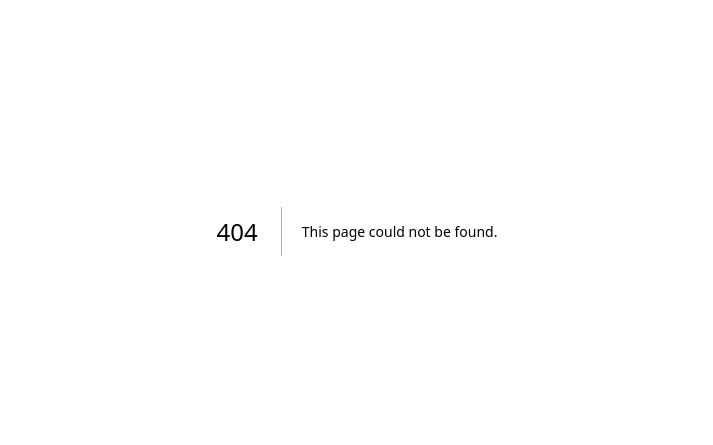
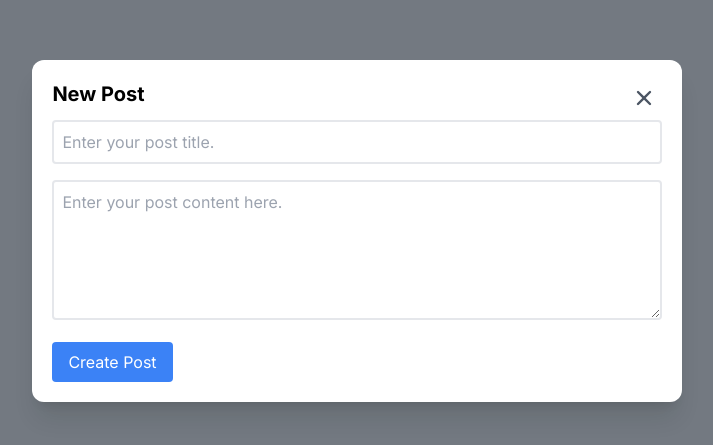
Before and after one commit to RealToma/Only1_Assignment, a Next.js app: page /new in a window 1280 px wide. Before the commit this address had no page. Shown: the part 169-614 px from the top of the page, without its empty margins (283-996 px from the left). Built offline with nearby package versions, Linux system fonts and the light colour scheme.

Commit message:
implemented parallel route

```diff
--- /dev/null
+++ b/src/app/Context/ContextProvider.js
@@ -0,0 +1,26 @@
+"use client";
+
+import { createContext, useState } from "react";
+
+export const RefContext = createContext();
+
+export default function RefContextProvider({ children }) {
+  const [postTitle, setPostTitle] = useState("");
+  const [postContent, setPostContent] = useState("");
+  const [postDate, setPostDate] = useState("");
+
+  return (
+    <RefContext.Provider
+      value={{
+        postTitle,
+        postContent,
+        postDate,
+        setPostTitle,
+        setPostContent,
+        setPostDate,
+      }}
+    >
+      {children}
+    </RefContext.Provider>
+  );
+}
--- a/src/components/Modal.js
+++ b/src/app/components/Modal/ModalCreatePost.js
@@ -1,9 +1,11 @@
 import React from "react";
 import { useMediaQuery } from "react-responsive";
 import { Transition } from "@headlessui/react";
+import { useRouter } from "next/navigation";
 
-const Modal = ({ children, onClose }) => {
+const ModalCreatePost = ({ children, onClose }) => {
   const isMobile = useMediaQuery({ query: "(max-width: 640px)" });
+  const router = useRouter();
 
   return (
     <Transition.Root show={true} as={React.Fragment}>
@@ -28,7 +30,9 @@ const Modal = ({ children, onClose }) => {
           >
             <button
               className="absolute top-[10px] right-[10px] p-4"
-              onClick={onClose}
+              onClick={() => {
+                router.back();
+              }}
             >
               <svg
                 xmlns="http://www.w3.org/2000/svg"
@@ -37,9 +41,9 @@ const Modal = ({ children, onClose }) => {
                 className="w-6 h-6 text-gray-600"
               >
                 <path
-                  fill-rule="evenodd"
+                  fillRule="evenodd"
                   d="M11.414 10l4.293-4.293a1 1 0 00-1.414-1.414L10 8.586 5.707 4.293a1 1 0 00-1.414 1.414L8.586 10l-4.293 4.293a1 1 0 101.414 1.414L10 11.414l4.293 4.293a1 1 0 001.414-1.414L11.414 10z"
-                  clip-rule="evenodd"
+                  clipRule="evenodd"
                 />
               </svg>
             </button>
@@ -51,4 +55,4 @@ const Modal = ({ children, onClose }) => {
   );
 };
 
-export default Modal;
+export default ModalCreatePost;
--- a/src/components/Post.js
+++ b/src/app/components/Post.js
@@ -1,6 +1,6 @@
 import React, { Fragment, useState } from "react";
 import { Menu, Transition } from "@headlessui/react";
-import Modal from "./Modal";
+import Modal from "./Modal/ModalCreatePost";
 import { useMediaQuery } from "react-responsive";
 
 const Post = ({ post, isFetchingNextPage }) => {
@@ -25,7 +25,7 @@ const Post = ({ post, isFetchingNextPage }) => {
       setTimeout(() => {
         setFlagDeletePost(0);
         window.location.reload();
-      }, 2000);
+      }, 1000);
     }, 2000);
   };
 
--- a/src/components/PostFeed.js
+++ b/src/app/components/PostFeed.js
@@ -1,7 +1,8 @@
-import React, { useRef } from "react";
+import React, { useRef, useContext } from "react";
 import { useInfiniteQuery } from "react-query";
 import PostSkeleton from "./PostSkeleton";
 import Post from "./Post";
+import { RefContext } from "../Context/ContextProvider";
 
 const PAGE_SIZE = 10;
 
@@ -17,7 +18,8 @@ const fetchPosts = async (key, nextPage = 0) => {
   return data;
 };
 
-export default function PostFeed({ postTitle, postContent, postDate }) {
+export default function PostFeed() {
+  const { postTitle, postContent, postDate } = useContext(RefContext);
   const {
     data,
     fetchNextPage,
--- a/src/app/layout.js
+++ b/src/app/layout.js
@@ -1,17 +1,20 @@
-import { Inter } from 'next/font/google'
-import './globals.css'
+import { Inter } from "next/font/google";
+import "./globals.css";
+import RefContextProvider from "./Context/ContextProvider";
 
-const inter = Inter({ subsets: ['latin'] })
+const inter = Inter({ subsets: ["latin"] });
 
 export const metadata = {
-  title: 'Only1 Test',
-  description: 'Generated by create next app',
-}
+  title: "Only1 Test",
+  description: "Generated by create next app",
+};
 
 export default function RootLayout({ children }) {
   return (
     <html lang="en">
-      <body className={inter.className}>{children}</body>
+      <body className={inter.className}>
+        <RefContextProvider>{children}</RefContextProvider>
+      </body>
     </html>
-  )
+  );
 }
--- a/src/components/CreatePost.js
+++ b/src/app/new/page.js
@@ -1,21 +1,24 @@
-import React from "react";
+"use client";
+
+import React, { useState, useContext } from "react";
+import { RefContext } from "../Context/ContextProvider";
 import { toast } from "react-toastify";
 import "react-toastify/dist/ReactToastify.css";
+import ModalCreatePost from "../components/Modal/ModalCreatePost";
+import { useRouter } from "next/navigation";
 
-export const NewPostForm = ({
-  setPostTitle,
-  setPostContent,
-  handleCloseModal,
-  setPostDate,
-}) => {
-  const [isLoading, setIsLoading] = React.useState(false);
-  const [isError, setIsError] = React.useState(false);
+const CreateNewPost = () => {
+  const router = useRouter();
 
-  const [title, setTitle] = React.useState("");
-  const [content, setContent] = React.useState("");
+  const { setPostTitle, setPostContent, setPostDate } = useContext(RefContext);
 
-  const handleSubmit = async (e) => {
-    e.preventDefault();
+  const [isLoading, setIsLoading] = useState(false);
+  const [isError, setIsError] = useState(false);
+
+  const [title, setTitle] = useState("");
+  const [content, setContent] = useState("");
+
+  const handleCreateNewPost = async () => {
     if (title === "") {
       toast.error("Enter post title.");
       return;
@@ -26,7 +29,7 @@ export const NewPostForm = ({
     }
     setIsLoading(true);
     // Simulate delay in creating a new post
-    await new Promise((resolve) => setTimeout(resolve, 1000));
+    // await new Promise((resolve) => setTimeout(resolve, 1000));
 
     // Simulate error in creating a new post
     const randomError = Math.random() < 0.5;
@@ -41,7 +44,7 @@ export const NewPostForm = ({
     } else {
       // Handle successful post creation here
       toast.success("Created new post.");
-      handleCloseModal();
+      // handleCloseModal();
       setIsLoading(false);
       setPostTitle(title);
       setPostContent(content);
@@ -50,11 +53,13 @@ export const NewPostForm = ({
       const options = { timeZone: "America/New_York", hour12: false };
       const estTime = date.toLocaleString("en-US", options);
       setPostDate(estTime);
+      router.back();
     }
   };
 
   return (
-    <form onSubmit={handleSubmit}>
+    <ModalCreatePost>
+      <h2 className="text-xl font-bold mb-3">New Post</h2>
       {isError && (
         <div className="bg-red-500 text-white p-2 rounded mb-4">
           Error creating post. Please try again.
@@ -76,12 +81,14 @@ export const NewPostForm = ({
         placeholder="Enter your post content here."
       ></textarea>
       <button
-        type="submit"
+        onClick={() => handleCreateNewPost()}
         disabled={isLoading}
         className="bg-blue-500 text-white py-2 px-4 rounded"
       >
         {isLoading ? "Creating..." : "Create Post"}
       </button>
-    </form>
+    </ModalCreatePost>
   );
 };
+
+export default CreateNewPost;
--- a/src/app/page.js
+++ b/src/app/page.js
@@ -8,26 +8,16 @@ import {
 } from "react-query";
 import { ReactQueryDevtools } from "react-query/devtools";
 
-import Modal from "../components/Modal";
-import PostFeed from "../components/PostFeed";
-import PostSkeleton from "../components/PostSkeleton";
-import { NewPostForm } from "@/components/CreatePost";
+import PostFeed from "./components/PostFeed";
+import PostSkeleton from "./components/PostSkeleton";
 import { ToastContainer } from "react-toastify";
+import Link from "next/link";
 
 const queryClient = new QueryClient();
 
 export const PostContext = React.createContext();
 
 export default function Home() {
-  const [modalOpen, setModalOpen] = React.useState(false);
-  const [postTitle, setPostTitle] = React.useState("");
-  const [postContent, setPostContent] = React.useState("");
-  const [postDate, setPostDate] = React.useState("");
-
-  const handleCloseModal = () => {
-    setModalOpen(false);
-  };
-
   return (
     <QueryClientProvider client={queryClient}>
       <div className="flex flex-col min-h-screen">
@@ -36,30 +26,14 @@ export default function Home() {
         </header>
         <main className="flex-1">
           <Suspense fallback={<PostSkeleton />}>
-            <PostFeed
-              postTitle={postTitle}
-              postContent={postContent}
-              postDate={postDate}
-            />
+            <PostFeed />
           </Suspense>
         </main>
-        <button
-          className="fixed bottom-4 right-4 p-4 bg-blue-500 text-white rounded-full shadow-xl"
-          onClick={() => setModalOpen(true)}
-        >
-          New Post
+        <button className="fixed bottom-4 right-4 p-4 bg-blue-500 text-white rounded-full shadow-xl">
+          <Link legacyBehavior href="/new">
+            New Post
+          </Link>
         </button>
-        {modalOpen && (
-          <Modal onClose={handleCloseModal}>
-            <h2 className="text-xl font-bold mb-3">New Post</h2>
-            <NewPostForm
-              setPostTitle={setPostTitle}
-              setPostContent={setPostContent}
-              setPostDate={setPostDate}
-              handleCloseModal={handleCloseModal}
-            />
-          </Modal>
-        )}
       </div>
       <ToastContainer
         position="top-right"
```
Also changed, not shown: src/app/components/PostSkeleton.js (renamed from src/components/PostSkeleton.js).
